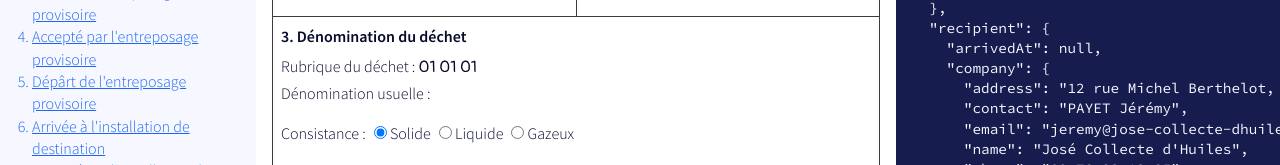
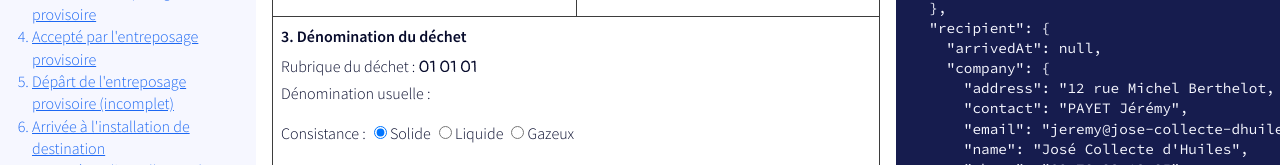
Before and after one commit to Zhouzi/bsd, a React (Create React App) app: page / in a window 1280 px wide. Shown: the part 552-717 px from the top of the page. Built offline with nearby package versions, Linux system fonts and the light colour scheme.

Commit message:
Update quantity

```diff
--- a/src/App.tsx
+++ b/src/App.tsx
@@ -516,6 +516,10 @@ const EXAMPLES: Example[] = [
         produce((step: ExampleStep) => {
           step.name = "Arrivée à l'entreposage provisoire";
           step.bsd.temporaryStorage!.arrivedAt = new Date().toLocaleDateString();
+          step.bsd.temporaryStorage!.quantity = {
+            type: QuantityType.Estimated,
+            tons: 0.5,
+          };
         }),
         produce((step: ExampleStep) => {
           step.name = "Accepté par l'entreposage provisoire";
@@ -525,7 +529,7 @@ const EXAMPLES: Example[] = [
           };
         }),
         produce((step: ExampleStep) => {
-          step.name = "Dépârt de l'entreposage provisoire";
+          step.name = "Dépârt de l'entreposage provisoire (incomplet)";
         }),
         produce((step: ExampleStep) => {
           step.name = "Arrivée à l'installation de destination";
```
